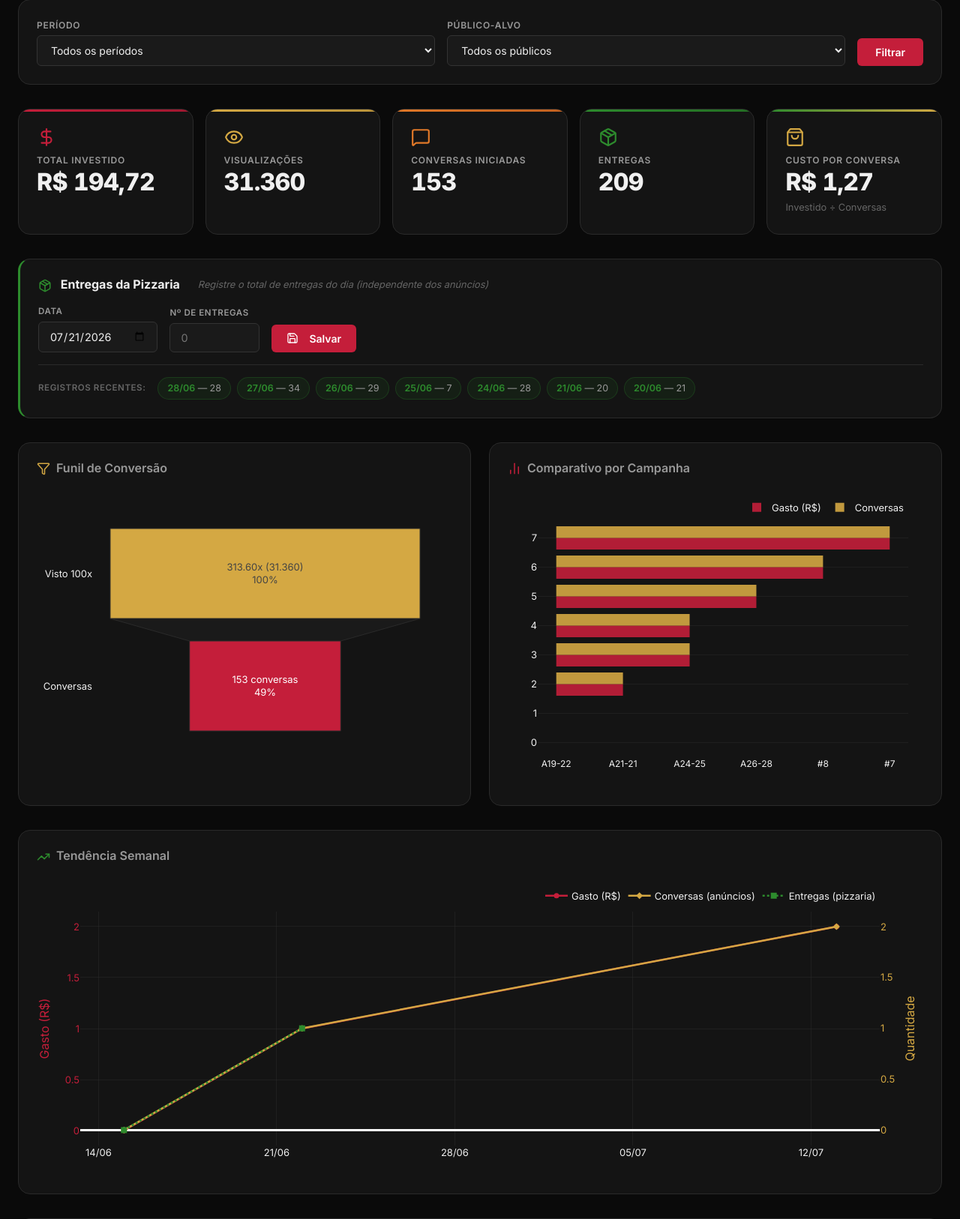
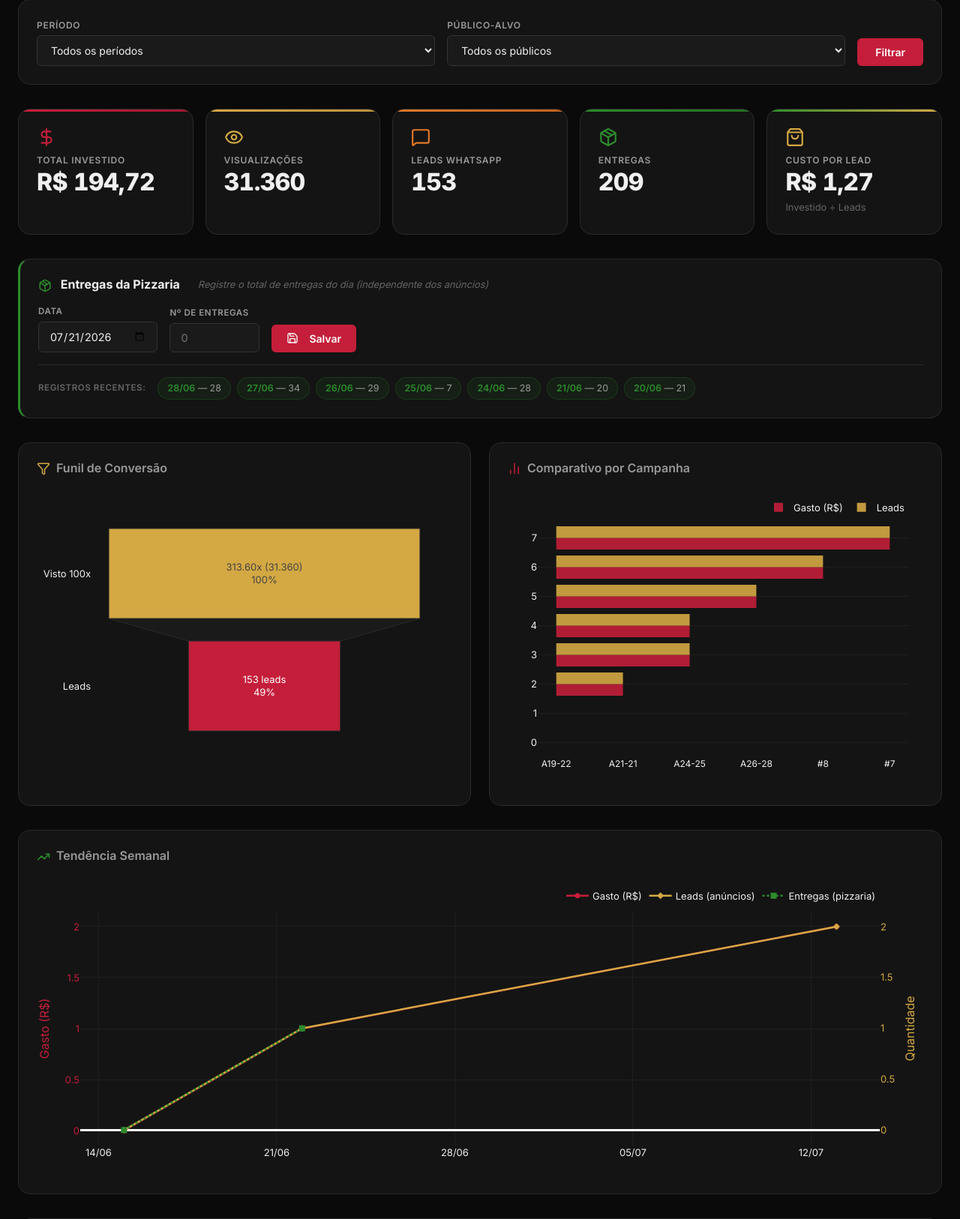
Before and after one commit to webmind-projects/dash-ads-esquinadapizza, a Flask app: page / in a window 1280 px wide. Shown: the part 193-1819 px from the top of the page at 75% size. Run offline with Flask 3, Linux system fonts and the light colour scheme; data comes from the database, SQL or seed files in the repository; both versions use the stored data as it was after the commit; some libraries are stand-ins or nearby versions.

Commit message:
feat: adiciona 2 campanhas semana 18-19/07 e renomeia labels conversas -> leads

```diff
--- a/app.py
+++ b/app.py
@@ -196,11 +196,11 @@ def gerar_grafico_funil(df):
     vis_100x = round(total_vis / 100, 1) if total_vis > 0 else 0
 
     fig = go.Figure(go.Funnel(
-        y=['Visto 100x', 'Conversas'],
+        y=['Visto 100x', 'Leads'],
         x=[vis_100x, total_conv],
         text=[
             f'{vis_100x:,.2f}x ({formatar_numero(total_vis)})',
-            f'{formatar_numero(total_conv)} conversas'
+            f'{formatar_numero(total_conv)} leads'
         ],
         textinfo='text+percent initial',
         textfont=dict(size=13, family='Inter, sans-serif'),
@@ -253,13 +253,13 @@ def gerar_grafico_barras(df):
     ))
 
     fig.add_trace(go.Bar(
-        name='Conversas',
+        name='Leads',
         x=df_plot['label'],
         y=df_plot['conversas_iniciadas'],
         marker_color=CORES['dourado'],
         marker_line=dict(width=0),
         customdata=df_plot['hover_nome'],
-        hovertemplate='<b>%{customdata}</b><br>Conversas: %{y}<extra></extra>',
+        hovertemplate='<b>%{customdata}</b><br>Leads: %{y}<extra></extra>',
         opacity=0.9,
     ))
 
@@ -324,14 +324,14 @@ def gerar_grafico_linha(df, df_entregas=None):
     ))
 
     fig.add_trace(go.Scatter(
-        name='Conversas (anúncios)',
+        name='Leads (anúncios)',
         x=semanal['semana'],
         y=semanal['conversas_iniciadas'],
         mode='lines+markers',
         line=dict(color=CORES['dourado'], width=2.5),
         marker=dict(size=7, symbol='diamond'),
         yaxis='y2',
-        hovertemplate='<b>Semana de %{x|%d/%m}</b><br>Conversas: %{y}<extra></extra>',
+        hovertemplate='<b>Semana de %{x|%d/%m}</b><br>Leads: %{y}<extra></extra>',
     ))
 
     # Overlay de entregas diárias (agrupadas por semana)
--- a/static/js/main.js
+++ b/static/js/main.js
@@ -395,7 +395,7 @@ function initModal() {
             const camposNumericos = [
                 { id: 'modal_valor_gasto', label: 'Valor Gasto' },
                 { id: 'modal_visualizacoes', label: 'Views' },
-                { id: 'modal_conversas_iniciadas', label: 'Conv. Inic.' },
+                { id: 'modal_conversas_iniciadas', label: 'Leads WhatsApp' },
                 { id: 'modal_entregas', label: 'Entregas' }
             ];
             for (const campo of camposNumericos) {
--- a/templates/base.html
+++ b/templates/base.html
@@ -110,7 +110,7 @@
                             <input type="number" id="modal_visualizacoes" name="visualizacoes" min="0" required placeholder="0">
                         </div>
                         <div class="form-group">
-                            <label for="modal_conversas_iniciadas">Conv. Inic. <span class="required">*</span></label>
+                            <label for="modal_conversas_iniciadas">Leads WhatsApp <span class="required">*</span></label>
                             <input type="number" id="modal_conversas_iniciadas" name="conversas_iniciadas" min="0" required placeholder="0">
                         </div>
                         <div class="form-group">
--- a/templates/dashboard.html
+++ b/templates/dashboard.html
@@ -76,7 +76,7 @@
 
     <div class="kpi-card kpi-card--conversas" id="kpi-conversas">
         <span class="kpi-icon"><i data-lucide="message-square"></i></span>
-        <div class="kpi-label">Conversas Iniciadas</div>
+        <div class="kpi-label">Leads WhatsApp</div>
         <div class="kpi-value" data-target="{{ kpis.total_conversas }}" data-type="inteiro">0</div>
     </div>
 
@@ -88,9 +88,9 @@
 
     <div class="kpi-card kpi-card--taxa" id="kpi-taxa">
         <span class="kpi-icon"><i data-lucide="shopping-bag"></i></span>
-        <div class="kpi-label">Custo por Conversa</div>
+        <div class="kpi-label">Custo por Lead</div>
         <div class="kpi-value" data-target="{{ kpis.custo_por_conversa_geral }}" data-type="moeda">R$ 0,00</div>
-        <div class="kpi-detail">Investido ÷ Conversas</div>
+        <div class="kpi-detail">Investido ÷ Leads</div>
     </div>
 </section>
 
@@ -193,8 +193,8 @@
                     <th data-sort="fim">Fim</th>
                     <th data-sort="gasto">Gasto</th>
                     <th data-sort="vis">Visualiz.</th>
-                    <th data-sort="conv">Conversas</th>
-                    <th data-sort="cpc">Custo/Conv.</th>
+                    <th data-sort="conv">Leads</th>
+                    <th data-sort="cpc">Custo/Lead</th>
                     <th data-sort="cpm">CPM</th>
                     <th data-sort="dias">Dias</th>
                     <th>Ações</th>
@@ -215,8 +215,10 @@
                     </td>
                     <td>
                         {% if c.link_anuncio %}
-                        <a href="{{ c.link_anuncio }}" target="_blank" class="btn btn-secondary btn-sm" style="padding: 4px 8px;" title="Ver anúncio e criativo">
-                            <i data-lucide="external-link" style="width:12px;height:12px;vertical-align:middle;"></i> Ver Ad
+                        <a href="{{ c.link_anuncio }}" target="_blank" class="btn btn-secondary btn-sm"
+                            style="padding: 4px 8px;" title="Ver anúncio e criativo">
+                            <i data-lucide="external-link" style="width:12px;height:12px;vertical-align:middle;"></i>
+                            Ver Ad
                         </a>
                         {% else %}
                         <span class="text-muted" style="color: var(--texto-terciario);">—</span>
--- a/templates/editar_campanha.html
+++ b/templates/editar_campanha.html
@@ -131,10 +131,10 @@
                        required>
             </div>
 
-            <!-- Conversas Iniciadas -->
+            <!-- Leads WhatsApp -->
             <div class="form-group">
                 <label for="conversas_iniciadas">
-                    Conversas Iniciadas <span class="required">*</span>
+                    Leads WhatsApp <span class="required">*</span>
                 </label>
                 <input type="number"
                        id="conversas_iniciadas"
--- a/templates/nova_campanha.html
+++ b/templates/nova_campanha.html
@@ -146,10 +146,10 @@
                        required>
             </div>
 
-            <!-- Conversas Iniciadas -->
+            <!-- Leads WhatsApp -->
             <div class="form-group">
                 <label for="conversas_iniciadas">
-                    Conversas Iniciadas <span class="required">*</span>
+                    Leads WhatsApp <span class="required">*</span>
                 </label>
                 <input type="number"
                        id="conversas_iniciadas"
```
Also changed, not shown: database.db.
